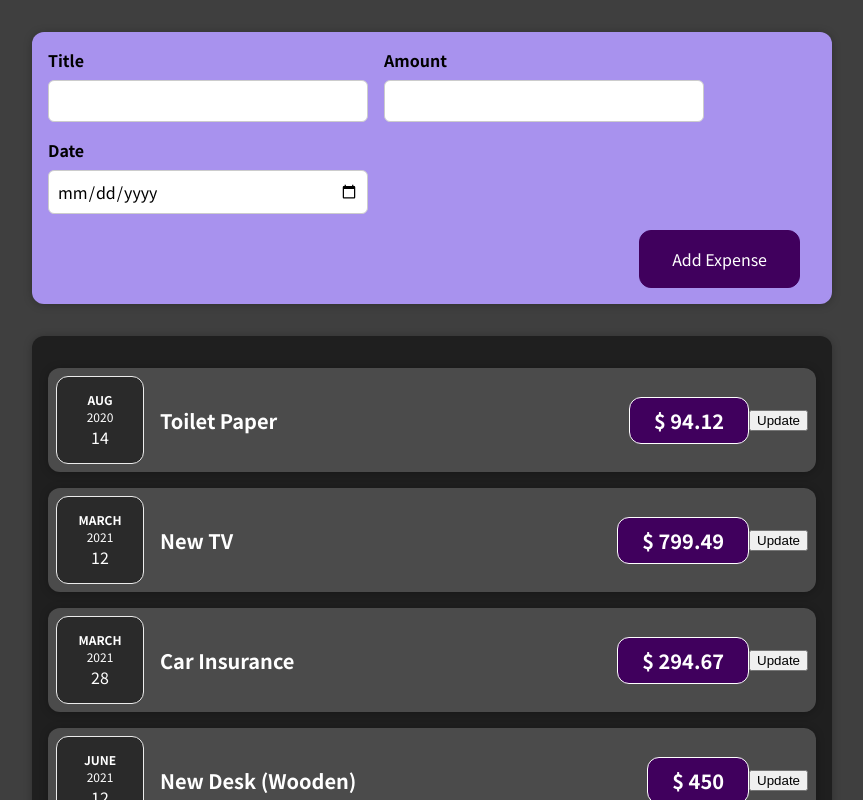
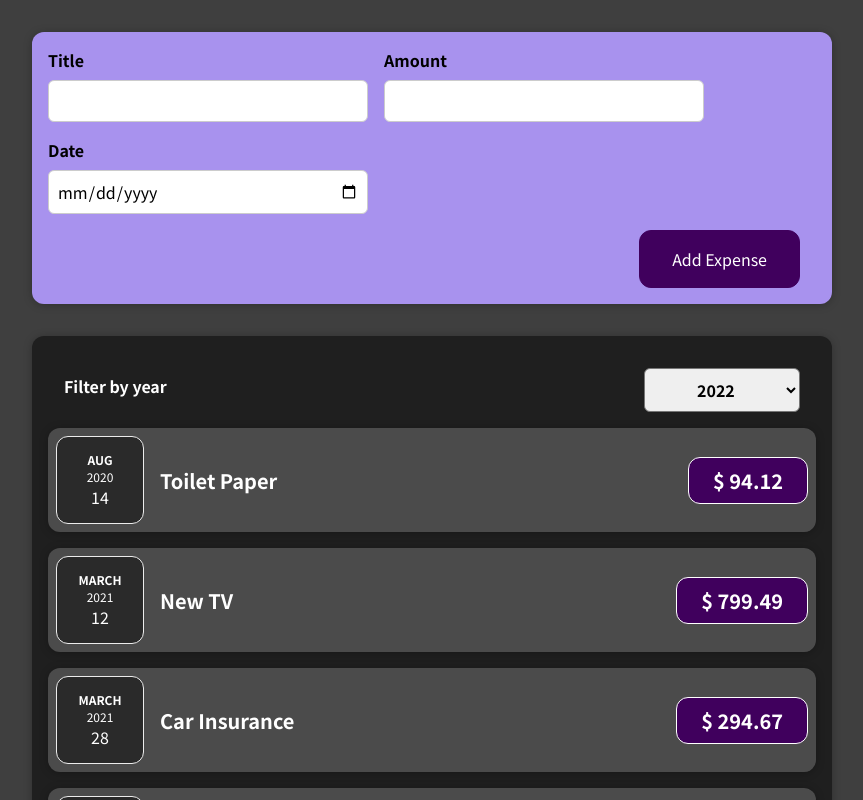
Before and after one commit to The-Krishna-Rathi/expense-tracker, a React (Create React App) app: page / in a window 1280 px wide. Shown: the top 800 px of the page, without its empty margins (208-1071 px from the left). Built offline with nearby package versions, Linux system fonts and the light colour scheme.

Commit message:
lifted the input from newExpenseForm to APP.js and Added Expense Filter

```diff
--- a/src/App.js
+++ b/src/App.js
@@ -24,9 +24,17 @@
     },
   ];
 
+  const getNewExpensesHandler = (newExpenseData) => {
+    const newExpense = {
+      ...newExpenseData,
+    };
+
+    console.log(newExpense);
+  };
+
   return (
     <div>
-      <NewExpense />
+      <NewExpense getNewExpenses={getNewExpensesHandler} />
       <Expenses expenses={expenses}></Expenses>
     </div>
   );
--- /dev/null
+++ b/src/components/ExpenseFilter/ExpenseFilter.css
@@ -0,0 +1,24 @@
+.expenses-filter {
+  color: white;
+  padding: 0 1rem;
+}
+
+.expenses-filter__control {
+  display: flex;
+  width: 100%;
+  align-items: center;
+  justify-content: space-between;
+  margin: 1rem 0;
+}
+
+.expenses-filter label {
+  font-weight: bold;
+  margin-bottom: 0.5rem;
+}
+
+.expenses-filter select {
+  font: inherit;
+  padding: 0.5rem 3rem;
+  font-weight: bold;
+  border-radius: 6px;
+}
--- /dev/null
+++ b/src/components/ExpenseFilter/ExpenseFilter.js
@@ -0,0 +1,20 @@
+import React from "react";
+import "./ExpenseFilter.css";
+
+const ExpenseFilter = () => {
+  return (
+    <div className="expenses-filter">
+      <div className="expenses-filter__control">
+        <label>Filter by year</label>
+        <select>
+          <option value="2022">2022</option>
+          <option value="2021">2021</option>
+          <option value="2020">2020</option>
+          <option value="2019">2019</option>
+        </select>
+      </div>
+    </div>
+  );
+};
+
+export default ExpenseFilter;
--- a/src/components/Expenses/ExpenseItem.js
+++ b/src/components/Expenses/ExpenseItem.js
@@ -1,25 +1,17 @@
-import React, { useState } from "react";
+import React from "react";
 
 import Card from "../UI/card";
 import "./ExpenseItem.css";
 import ExpenseDate from "./ExpenseDate";
 
 function ExpenseItem(props) {
-  const [expenseTitle, setTitle] = useState(props.title);
-
-  const updateText = () => {
-    setTitle("Updated :-)");
-    console.log(expenseTitle);
-  };
-
   return (
     <Card className="expense-item">
       <ExpenseDate date={props.date}></ExpenseDate>
       <div className="expense-item__description">
-        <h2>{expenseTitle}</h2>
+        <h2>{props.title}</h2>
         <div className="expense-item__price">$ {props.amount}</div>
       </div>
-      <button onClick={updateText}>Update</button>
     </Card>
   );
 }
--- a/src/components/Expenses/Expenses.js
+++ b/src/components/Expenses/Expenses.js
@@ -1,10 +1,14 @@
 import ExpenseItem from "./ExpenseItem";
+import ExpenseFilter from "../ExpenseFilter/ExpenseFilter";
 import Card from "../UI/card";
 import "./Expenses.css";
 
 function Expenses(props) {
   return (
     <Card className="expenses">
+      <div>
+        <ExpenseFilter />
+      </div>
       <ExpenseItem
         date={props.expenses[0].date}
         title={props.expenses[0].title}
--- a/src/components/NewExpense/ExpenseForm.js
+++ b/src/components/NewExpense/ExpenseForm.js
@@ -1,21 +1,63 @@
-import React from "react";
+import React, { useState } from "react";
 import "./ExpenseForm.css";
 
 const ExpenseForm = (props) => {
+  const [Enteredtitle, setEnteredTitle] = useState("");
+  const [EnteredAmount, setEnteredAmount] = useState("");
+  const [EnteredDate, setEnteredDate] = useState("");
+
+  const titleHandler = (event) => {
+    setEnteredTitle(event.target.value);
+  };
+
+  const amountHandler = (event) => {
+    setEnteredAmount(event.target.value);
+  };
+
+  const datehandler = (event) => {
+    setEnteredDate(event.target.value);
+  };
+
+  const submitHandler = (e) => {
+    e.preventDefault();
+    const expenseData = {
+      title: Enteredtitle,
+      amount: EnteredAmount,
+      date: new Date(EnteredDate),
+    };
+
+    props.onSaveExpenseData(expenseData);
+    setEnteredTitle("");
+    setEnteredAmount("");
+    setEnteredDate("");
+  };
+
   return (
-    <form>
+    <form onSubmit={submitHandler}>
       <div className="new-expense__controls">
         <div className="new-expense__control">
           <label>Title</label>
-          <input type="text" />
+          <input type="text" value={Enteredtitle} onChange={titleHandler} />
         </div>
         <div className="new-expense__control">
           <label>Amount</label>
-          <input type="number" min="0" step="5" />
+          <input
+            type="number"
+            min="0"
+            step="5"
+            value={EnteredAmount}
+            onChange={amountHandler}
+          />
         </div>
         <div className="new-expense__control">
           <label>Date</label>
-          <input type="date" min="2021-01-01" max="2025-01-10" />
+          <input
+            type="date"
+            min="2021-01-01"
+            max="2025-01-10"
+            value={EnteredDate}
+            onChange={datehandler}
+          />
         </div>
       </div>
       <div className="new-expense__actions">
--- a/src/components/NewExpense/NewExpense.js
+++ b/src/components/NewExpense/NewExpense.js
@@ -2,10 +2,18 @@
 import "./NewExpense.css";
 import ExpenseForm from "./ExpenseForm";
 
-const NewExpense = () => {
+const NewExpense = (props) => {
+  const onSaveExpenseDataHandler = (savedExpenseData) => {
+    const expenseData = {
+      ...savedExpenseData,
+      id: Math.random().toString(),
+    };
+    props.getNewExpenses(expenseData);
+  };
+
   return (
     <div className="new-expense">
-      <ExpenseForm />
+      <ExpenseForm onSaveExpenseData={onSaveExpenseDataHandler} />
     </div>
   );
 };
```
